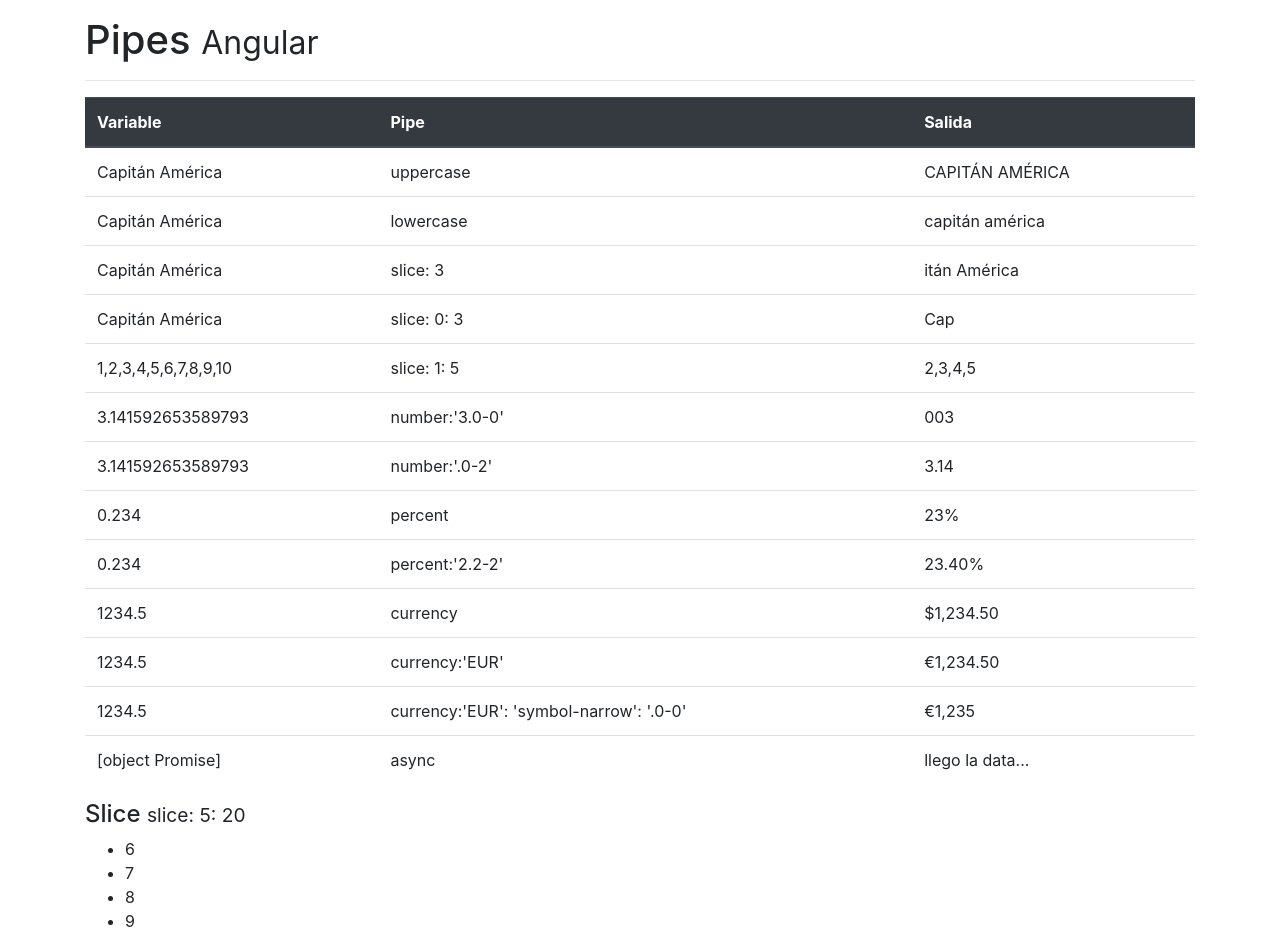
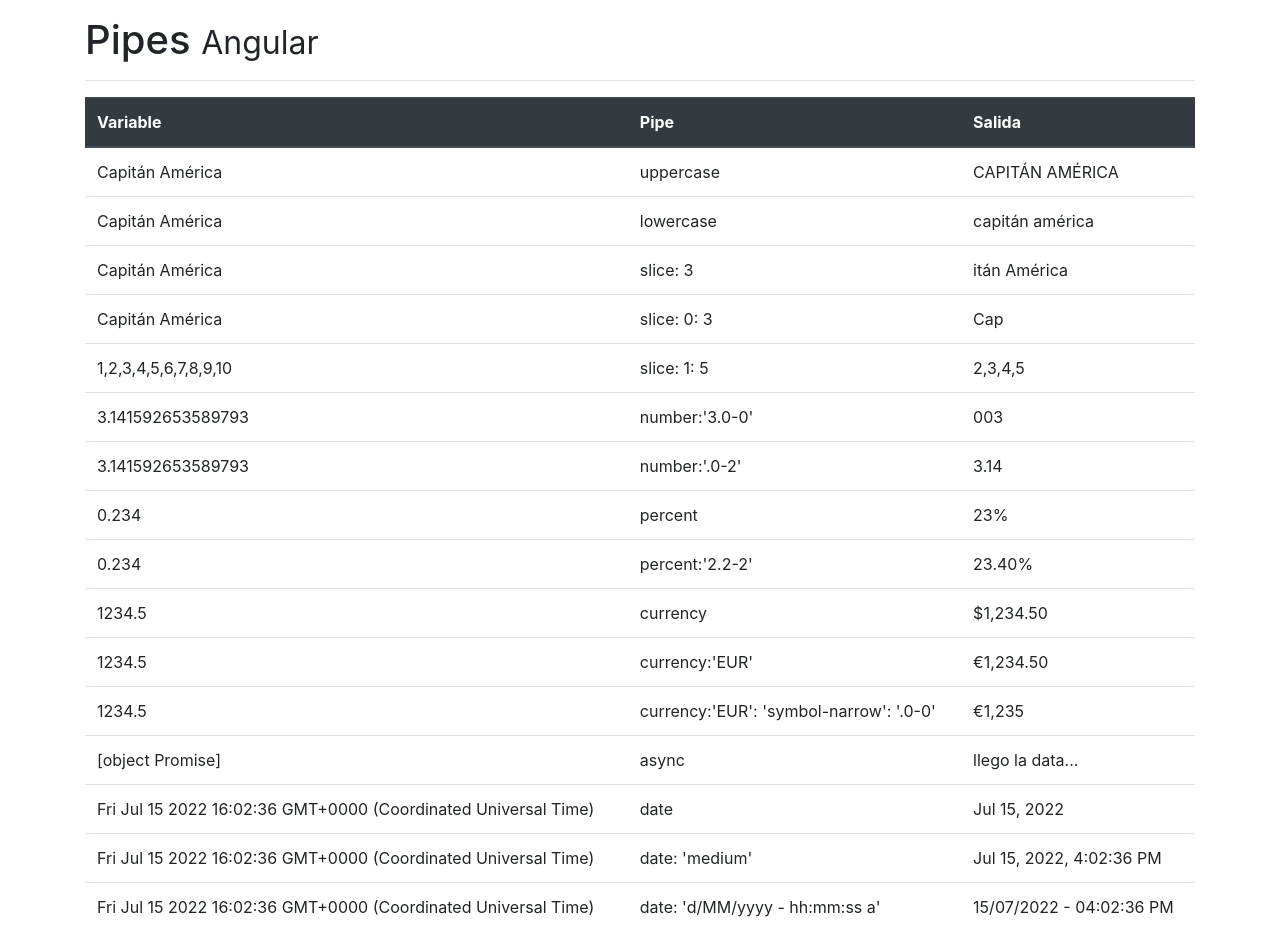
Before and after one commit to joan1906/03-pipes, an Angular app: page / in a window 1280 px wide. Shown: the top 937 px of the page. Built offline with nearby package versions, Linux system fonts and the light colour scheme.

Commit message:
pipe date

```diff
--- a/src/app/app.component.html
+++ b/src/app/app.component.html
@@ -77,6 +77,21 @@
           <td>async</td>
           <td>{{ valorPromesa | async }}</td>
         </tr>
+        <tr>
+          <td>{{ fecha }}</td>
+          <td>date</td>
+          <td>{{ fecha | date }}</td>
+        </tr>
+        <tr>
+          <td>{{ fecha }}</td>
+          <td>date: 'medium'</td>
+          <td>{{ fecha | date: 'medium' }}</td>
+        </tr>
+        <tr>
+          <td>{{ fecha }}</td>
+          <td>date: 'd/MM/yyyy - hh:mm:ss a'</td>
+          <td>{{ fecha | date: 'd/MM/yyyy - hh:mm:ss a' }}</td>
+        </tr>
       </tbody>
     </table>
 
--- a/src/app/app.component.ts
+++ b/src/app/app.component.ts
@@ -18,6 +18,8 @@ export class AppComponent {
     }, 4500);
   });
 
+  fecha = new Date();
+
   heroe = {
     nombre: 'logan',
     clave: 'wolverine',
```
